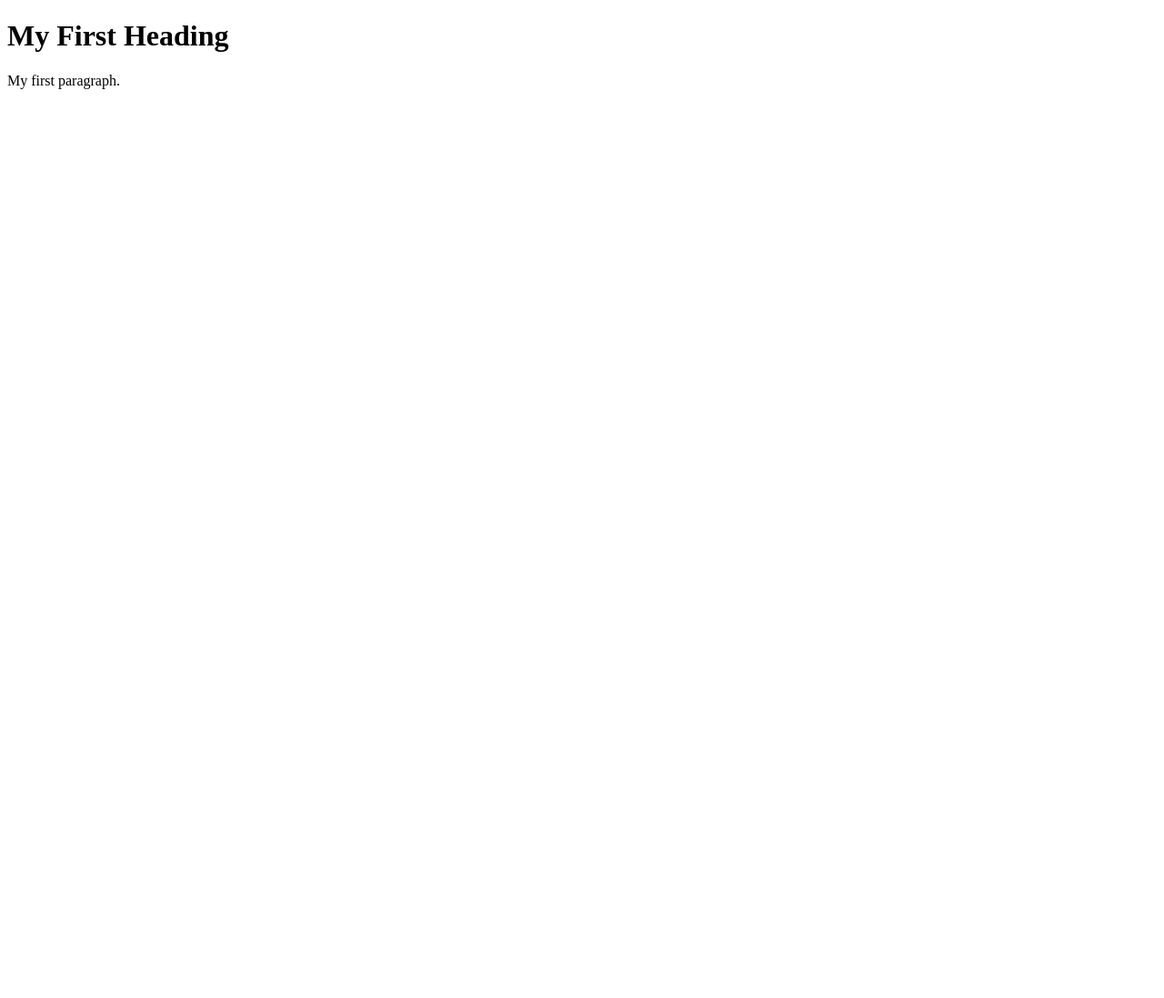
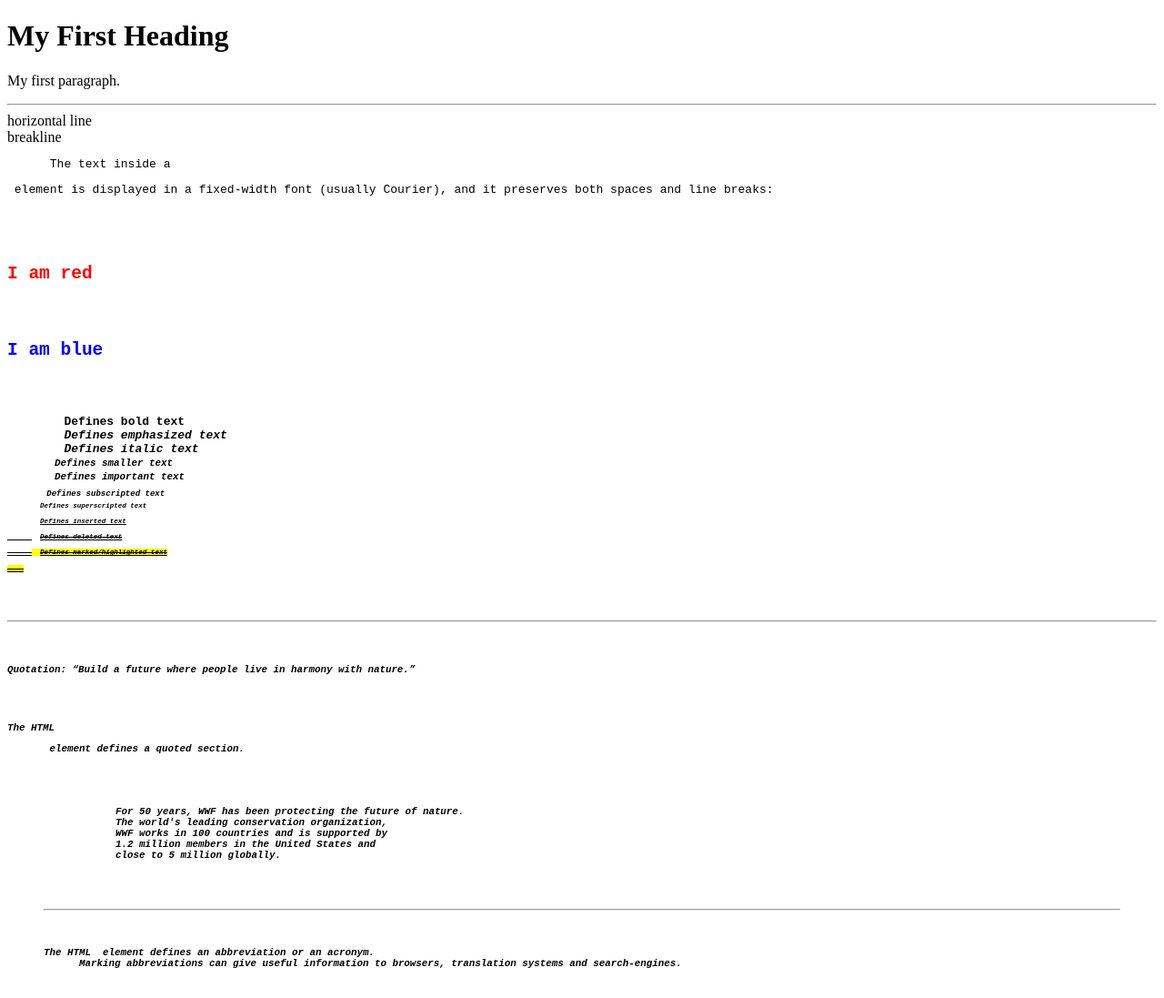
Before and after one commit to bodiless/html5, a plain HTML site: page index.html in a window 1280 px wide. Shown: the top 1097 px of the page at 91% size. Before the commit the page ends 800 px from the top, so only its background shows below. Drawn offline with Linux system fonts and the light colour scheme.

Commit message:
some formating and quotations

```diff
--- a/index.html
+++ b/index.html
@@ -7,5 +7,61 @@
   <body>
     <h1>My First Heading</h1>
     <p>My first paragraph.</p>
+    <hr> horizontal line
+    <br> breakline
+    <pre>
+      The text inside a <pre> element is displayed in a fixed-width font (usually Courier), and it preserves both spaces and line breaks:
+    </pre>
+    <h2 style="color:red;">I am red</h2>
+    <h2 style="color:blue;">I am blue</h2>
+    <pre>
+      <b>	Defines bold text
+      <em>	Defines emphasized text
+      <i>	Defines italic text
+      <small>	Defines smaller text
+      <strong>	Defines important text
+      <sub>	Defines subscripted text
+      <sup>	Defines superscripted text
+      <ins>	Defines inserted text
+      <del>	Defines deleted text
+      <mark>	Defines marked/highlighted text
+    </pre>
+    <hr \>
+    <p>Quotation: <q>Build a future where people live in harmony with nature.</q></p>
+    <p>The HTML <blockquote> element defines a quoted section.</p>
+    <blockquote cite="http://www.worldwildlife.org/who/index.html">
+      For 50 years, WWF has been protecting the future of nature.
+      The world's leading conservation organization,
+      WWF works in 100 countries and is supported by
+      1.2 million members in the United States and
+      close to 5 million globally.
+    </blockquote>
+    <hr \>
+    <p>The HTML <abbr> element defines an abbreviation or an acronym.
+      Marking abbreviations can give useful information to browsers, translation systems and search-engines.
+    </p>
+    <p>The <abbr title="World Health Organization">WHO</abbr> was founded in 1948.</p>
+    <hr \>
+    <p>The HTML <address> element defines contact information (author/owner) of a document or article.
+      The <address> element is usually displayed in italic. Most browsers will add a line break before and after the element.
+    </p>
+    <address>
+      Written by John Doe.<br \>
+      Visit us at:<br \>
+      Example.com<br \>
+      Box 564, Disneyland<br \>
+      USA
+    </address>
+    <p> The HTML <cite> element defines the title of a work.
+      Browsers usually display <cite> elements in italic.
+    </p>
+    <p><cite>The Scream</cite> by Edvard Munch. Painted in 1893.</p>
+    <hr \>
+    <p>The HTML <bdo> element defines bi-directional override.
+      The <bdo> element is used to override the current text direction:
+    </p>
+    <bdo dir="rtl">This text will be written from right to left</bdo>
+
+
   </body>
 </html>
```
